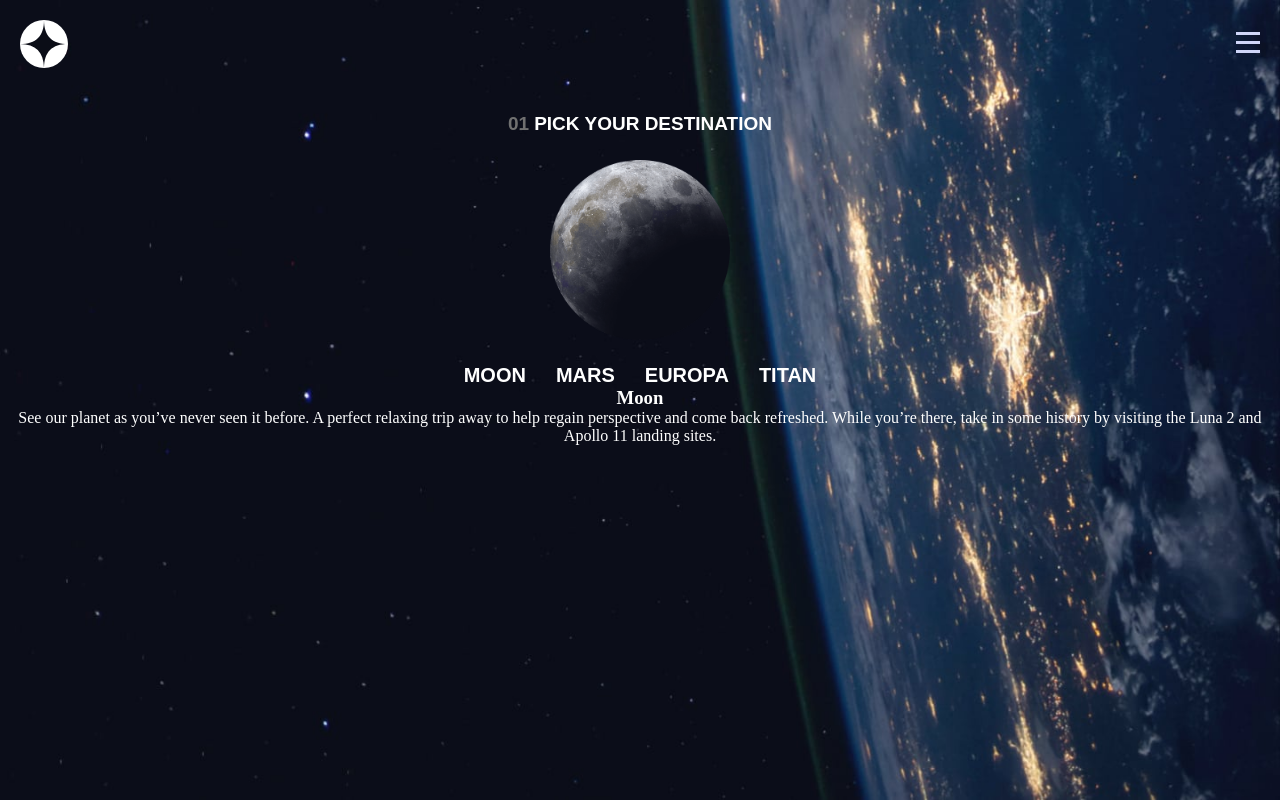
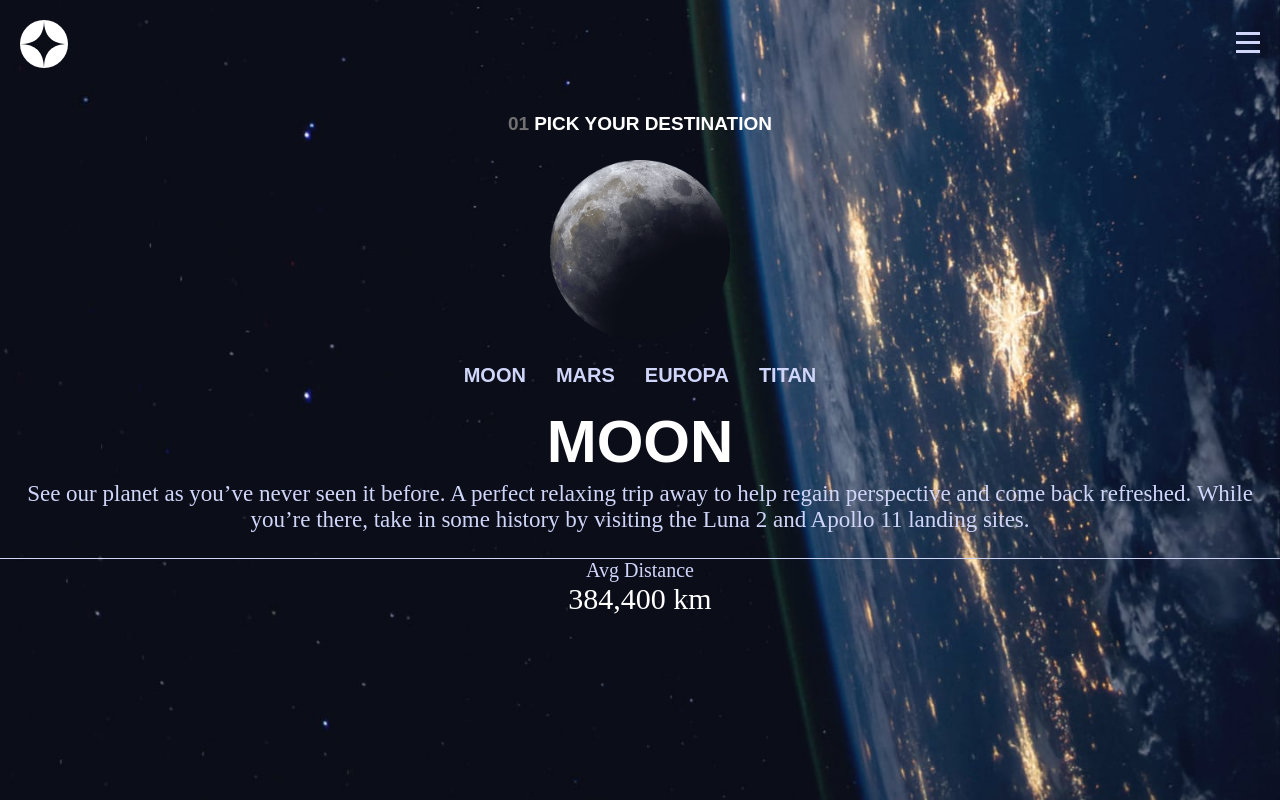
Before and after one commit to JustKooba/Space-tourism-website, a Vue app: page / in a window 1280 px wide. Built offline with nearby package versions, Linux system fonts and the light colour scheme.

Commit message:
Added distance, styled the description

```diff
--- a/src/components/destinations.vue
+++ b/src/components/destinations.vue
@@ -19,8 +19,11 @@
         </button>
       </div>
       <h3>{{ selectedDestination.name }}</h3>
-      <p>{{ selectedDestination.description }}</p>
-      <div class="distance"></div>
+      <p class="p-desc">{{ selectedDestination.description }}</p>
+      <div class="distance">
+        <p class="avg-distance">Avg Distance</p>
+        <p class="avg-distance-num">{{ selectedDestination.distance }}</p>
+      </div>
     </div>
   </div>
 </template>
@@ -88,7 +91,7 @@ h2 {
   font-size: 20px;
   font-weight: 700;
   text-transform: uppercase;
-  color: #fff;
+  color: #d0d6f9;
   display: flex;
 }
 
@@ -109,4 +112,28 @@ h2 {
 .destination-desc {
   color: #fff;
 }
+
+h3 {
+  font-size: 60px;
+  font-family: "Bellefair", sans-serif;
+  text-transform: uppercase;
+  margin-top: 20px;
+}
+
+.p-desc {
+  color: #d0d6f9;
+  margin-top: -20px;
+  font-size: 23px;
+  padding: 25px;
+  border-bottom: 1px solid #d0d6f9;
+}
+
+.avg-distance-num {
+  font-size: 30px;
+}
+
+.avg-distance {
+  font-size: 20px;
+  color: #d0d6f9;
+}
 </style>
```
